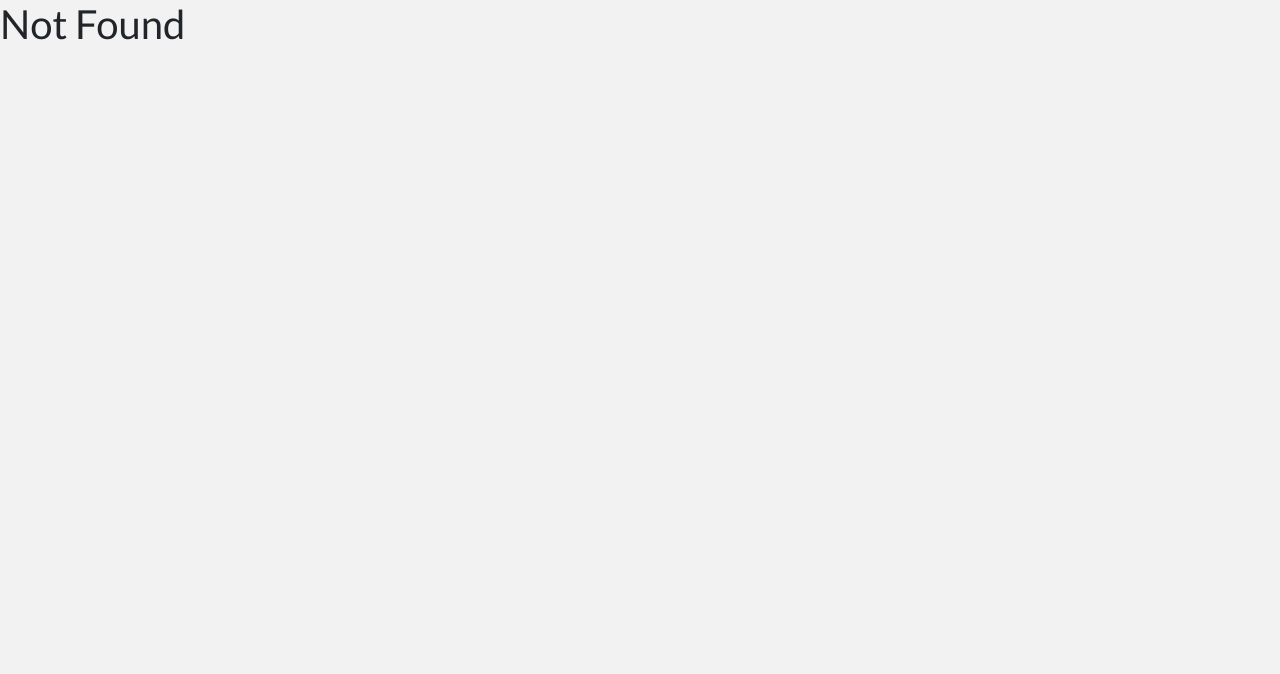
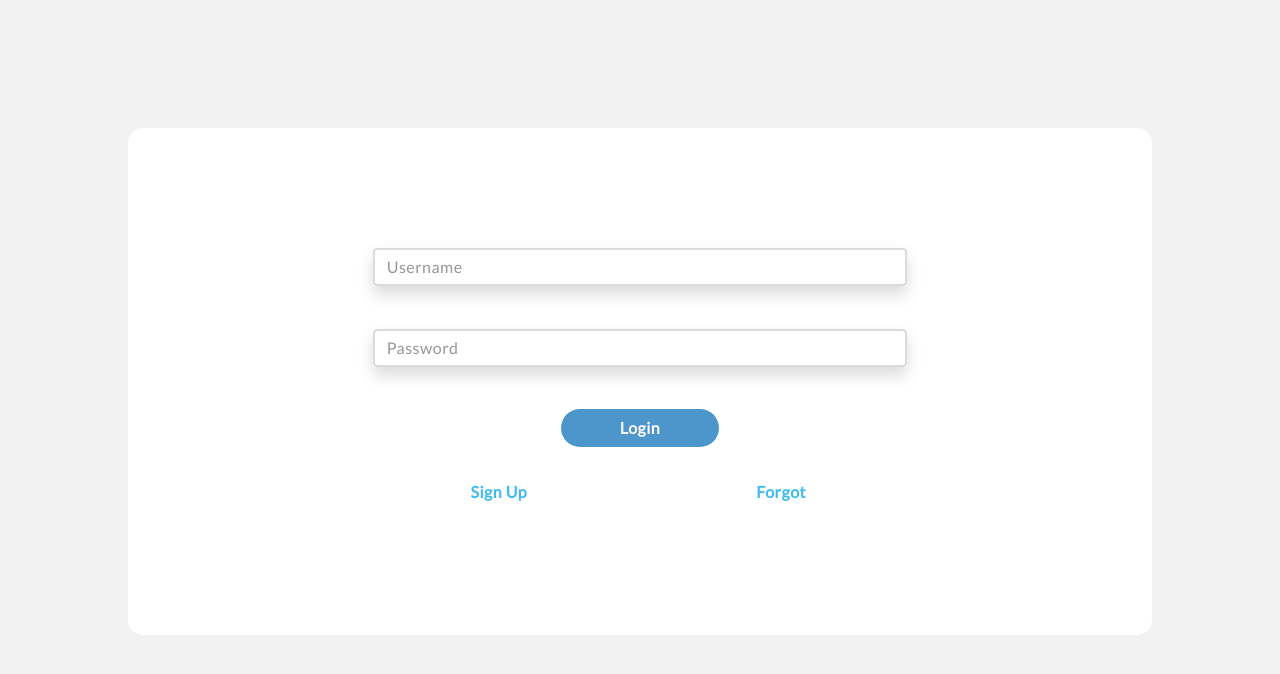
Before and after one commit to MarkdaleMGMT/frontend-integration, a React (Create React App) app: page /login in a window 1280 px wide. Shown: the top 674 px of the page. Built offline with nearby package versions, Linux system fonts and the light colour scheme.

Commit message:
fixed routing

```diff
--- a/src/App.js
+++ b/src/App.js
@@ -14,7 +14,9 @@ class App extends Component {
         <Route exact path='/' render={() => (
           <LoginPanel />
         )} />
-
+           <Route exact path='/login' render={() => (
+          <LoginPanel />
+        )} />
         <Route exact path='/signup' render={() => (
           <SignUpPanel />
         )} />
--- a/src/routing/PrivateRoutes.js
+++ b/src/routing/PrivateRoutes.js
@@ -8,7 +8,7 @@ const PrivateRoute = ({ component: Component, ...rest }) => {
     <Route {...rest} render={(props) => (
       auth.isAuthenticated === true
         ? <Component {...props} />
-        : <Redirect to='/' />
+        : <Redirect to='/login' />
     )} />
   );
 }
```
Also changed, not shown: src/app/index.js (+4 -5 lines).
